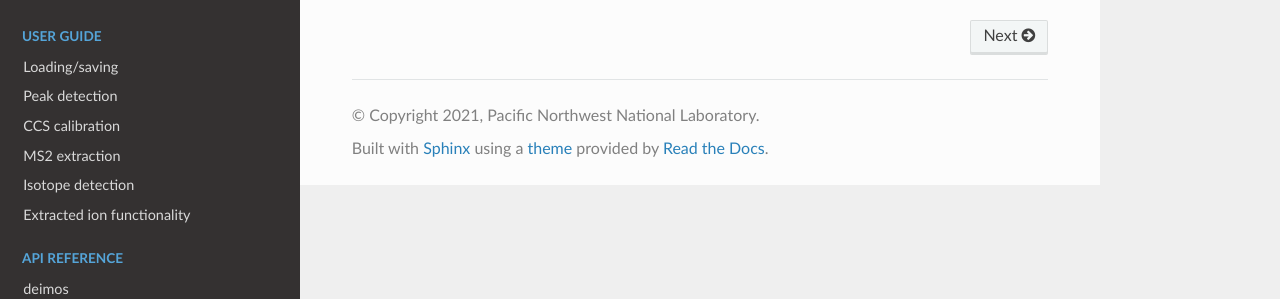
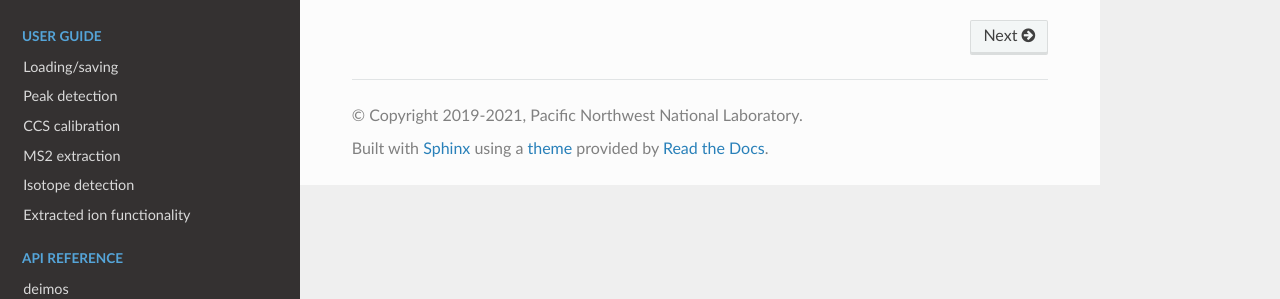
Before and after one commit to tebe372/Deimos, a Sphinx documentation site: the page built from docs/source/index.rst, in a window 1280 px wide. Shown: the part 188-487 px from the top of the page. Built offline with Sphinx 7.4.7 and the Read the Docs theme 2.0.0, drawn with Linux system fonts in a browser that asks for light colours.

Commit message:
Update copyright years

```diff
--- a/docs/source/conf.py
+++ b/docs/source/conf.py
@@ -18,7 +18,7 @@ import deimos
 # -- Project information -----------------------------------------------------
 
 project = 'deimos'
-copyright = '2021, Pacific Northwest National Laboratory'
+copyright = '2019-2021, Pacific Northwest National Laboratory'
 author = 'Sean M. Colby'
 
 
```
Also changed, not shown: 1 other file.
